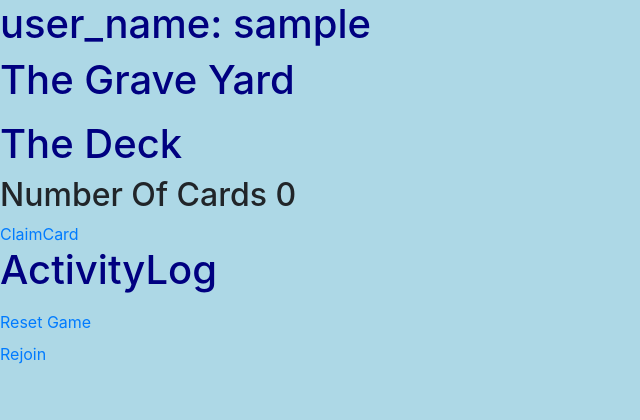
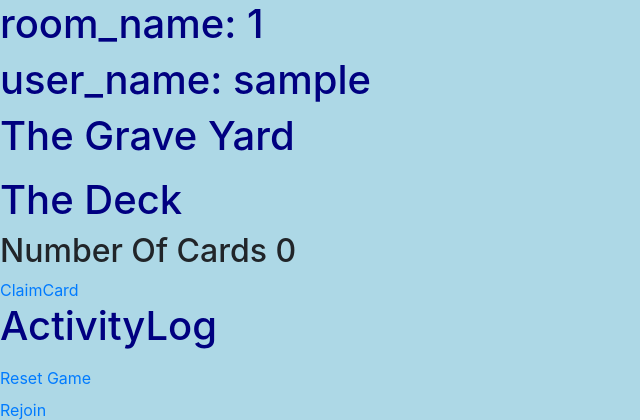
Before and after one commit to teddypo/teddypocards, a Flask app: a page that uses templates/play_page.html in a window 1280 px wide. Shown: the top 420 px of the page, without its empty margins (0-640 px from the left). Run offline with Flask 2, Linux system fonts and the light colour scheme; some libraries are stand-ins or nearby versions.

Commit message:
Add room name to play page so you can remind your friends to join

```diff
--- a/templates/play_page.html
+++ b/templates/play_page.html
@@ -9,6 +9,7 @@
 	</script>
 {% endblock %}
 {% block bodycontent %}
+	<h1>room_name: {{room_name}} </h1>
 	<h1>user_name: {{user_name}} </h1>
 	{% for player in players %}
 	<h2>{{player.user_name}}'s cards</h2>
```
